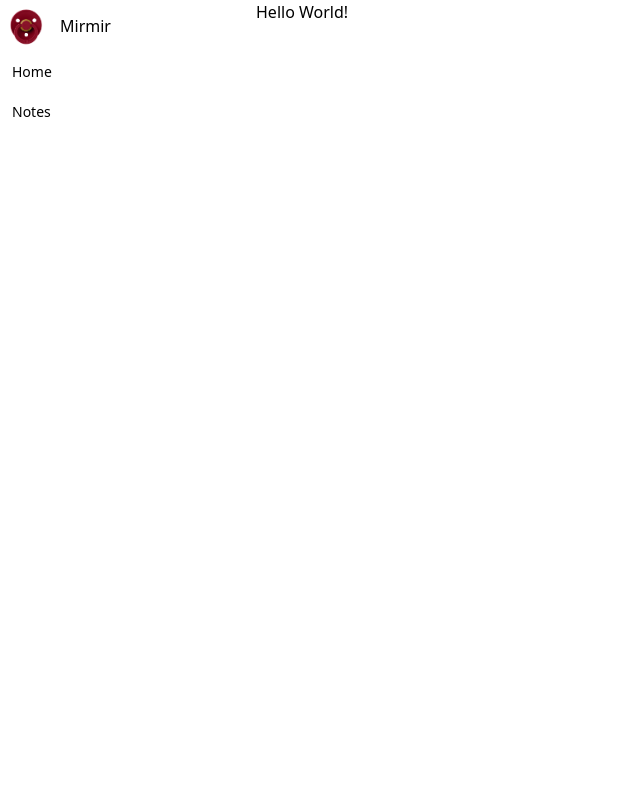
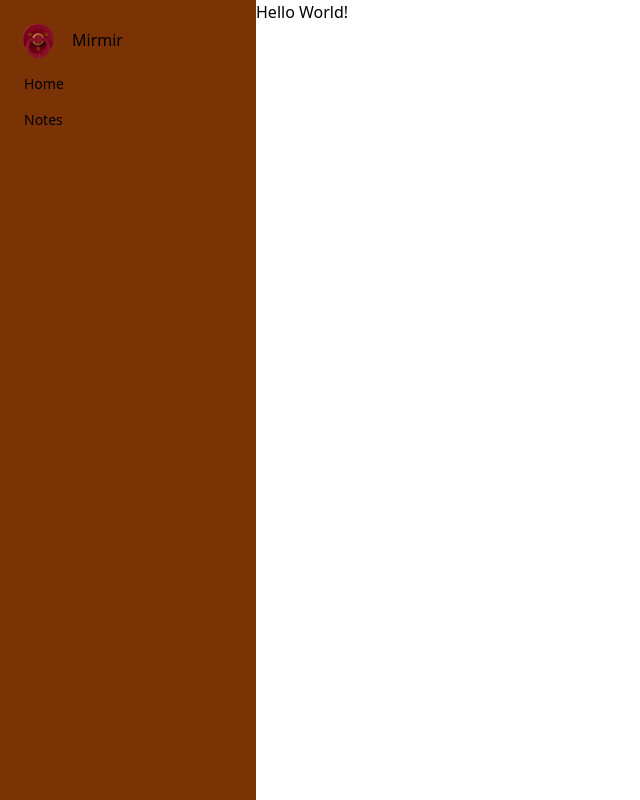
Before and after one commit to svennif/mimir, a Next.js app: page / in a window 1280 px wide. Shown: the whole page, without its empty margins (0-640 px from the left). Built offline with nearby package versions, Linux system fonts and the light colour scheme.

Commit message:
Refactor NoteEditor to use dynamic import for BlockNoteEditor and create BlockNoteEditor component

```diff
--- /dev/null
+++ b/components/Editor/BlockNoteEditor.tsx
@@ -0,0 +1,11 @@
+'use client'
+
+import { useCreateBlockNote } from '@blocknote/react';
+import { BlockNoteView } from '@blocknote/mantine';
+import '@blocknote/mantine/style.css';
+
+export default function BlockNoteEditor() {
+  const editor = useCreateBlockNote();
+
+  return <BlockNoteView editor={editor} />;
+}
--- a/components/Editor/index.tsx
+++ b/components/Editor/index.tsx
@@ -1,12 +1,13 @@
 'use client'
 
-import React from 'react';
-import { useCreateBlockNote } from '@blocknote/react';
-import { BlockNoteView } from '@blocknote/mantine';
-import '@blocknote/mantine/style.css';
+import dynamic from 'next/dynamic';
+
+// BlockNote touches `window` during render, so it cannot be server-rendered.
+// Loading it with ssr: false keeps it client-only (must be done from a Client Component).
+const BlockNoteEditor = dynamic(() => import('./BlockNoteEditor'), {
+  ssr: false,
+});
 
 export default function NoteEditor() {
-  const editor = useCreateBlockNote();
-
-  return <BlockNoteView editor={editor} />;
+  return <BlockNoteEditor />;
 }
--- a/components/Sidebar/index.tsx
+++ b/components/Sidebar/index.tsx
@@ -13,7 +13,7 @@ const navItems = [
 export default function Sidebar({ onClick }: { onClick?: () => void }) {
   const pathname = usePathname();
   return (
-    <aside className="w-64 shrink-0 overflow-y-auto">
+    <aside className="w-64 shrink-0 overflow-y-auto bg-amber-900 px-3 pb-4 pt-3.5">
       <section className="flex flex-row gap-2 items-center">
         <Image src={Logo} alt="Logo" width={52} height={52} loading="eager" />
         <p>Mirmir</p>
@@ -24,7 +24,7 @@ export default function Sidebar({ onClick }: { onClick?: () => void }) {
             {navItems.map((item) => {
               const isActive = item.to === '/' ? pathname === '/' : pathname.startsWith(item.to);
               return (
-                <Link key={item.to} href={item.to} onClick={onClick} className={`flex items-center gap-3 px-3 py-2.5 rounded-lg transition-colors text-sm ${isActive ? 'bg-primary text-primary-foreground' : 'text-muted-foreground hover:bg-accent hover:text-foreground'}`}>
+                <Link key={item.to} href={item.to} onClick={onClick} className={`flex items-center px-3 py-2 rounded-lg transition-colors text-sm ${isActive ? 'bg-primary text-primary-foreground' : 'text-muted-foreground hover:bg-accent hover:text-foreground'}`}>
                   {item.label}
                 </Link>
               );
```
Also changed, not shown: 1 other file (tests, documents, lock files or other folders).
